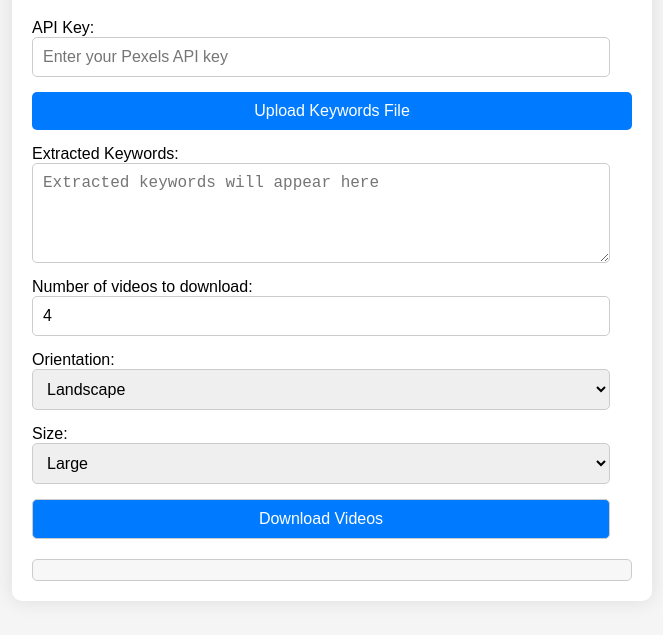
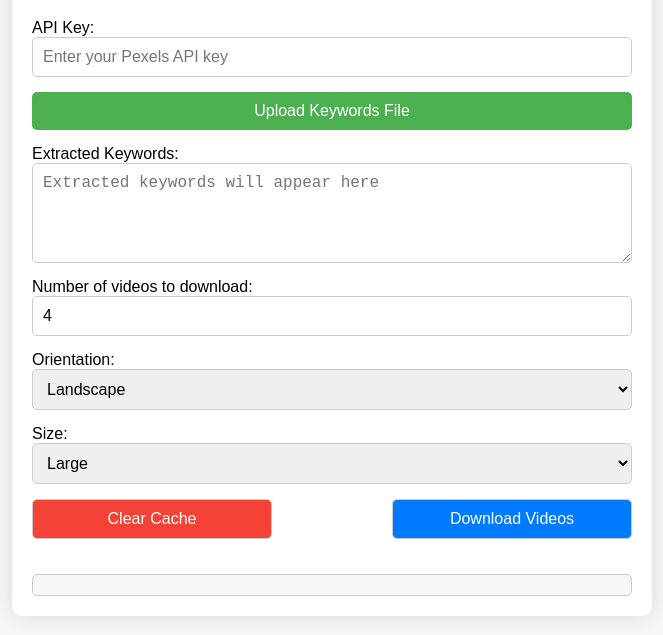
Before and after one commit to ajish-lal/Pexels-Video-Downloader, a plain HTML site: page index.html in a window 1280 px wide. Shown: the part 131-766 px from the top of the page, without its empty margins (308-971 px from the left). Drawn offline with Linux system fonts and the light colour scheme.

Commit message:
Clear video downloaded cache

```diff
--- a/fetch-videos.js
+++ b/fetch-videos.js
@@ -19,7 +19,9 @@ const fetchAndDownloadVideos = async (keywords) => {
   document.getElementById('status').innerHTML = ''; // Reset status
 
   try {
+    let parentIndex = 0;
     while (true) {
+      parentIndex++;
       const url = `https://api.pexels.com/videos/search?query=${keywords}&per_page=${80}&page=${currentPage}&orientation=${orientation}&size=${size}`;
       const headers = { Authorization: apiKey };
 
@@ -41,7 +43,9 @@ const fetchAndDownloadVideos = async (keywords) => {
         break;
       }
 
-      for (const video of data.videos) {
+      for (let index = 0; index < data.videos.length; index++) {
+        const video = data.videos[index];
+        // for (const video of data.videos) {
         const videoId = video.id;
         // Check if video ID has already been downloaded
         if (!downloadedVideoIds.includes(videoId) && videosDownloaded < parseInt(perPage)) {
@@ -58,7 +62,7 @@ const fetchAndDownloadVideos = async (keywords) => {
           }
           // Download the video if URL is found
           if (videoUrl) {
-            const fileName = `${videoId}_${videoUrl.split('/').pop()}`;
+            const fileName = `${parentIndex}_${index}__${keywords}__${videoUrl.split('/').pop()}`;
             await downloadVideo(videoUrl, fileName);
             await new Promise((resolve) => setTimeout(resolve, downloadDelay));
             // Add video ID to downloadedVideoIds array
--- a/id-logger.js
+++ b/id-logger.js
@@ -25,3 +25,7 @@ const readApiKey = () => {
     localStorage.setItem('apiKey', apiKey);
   }
 };
+
+const clearStorage = () => {
+  localStorage.removeItem('downloadedVideos');
+};
--- a/index.html
+++ b/index.html
@@ -55,7 +55,10 @@
             <option value="large" selected>Large</option>
           </select>
         </div>
-        <button class="btn" onclick="startOperation()">Download Videos</button>
+        <div class="btn-container">
+          <button class="btn btn-red" onclick="clearStorage()">Clear Cache</button>
+          <button class="btn" onclick="startOperation()">Download Videos</button>
+        </div>
         <div id="status" class="status-message"></div>
       </div>
     </div>
--- a/styles.css
+++ b/styles.css
@@ -26,7 +26,7 @@ select,
 textarea,
 .btn {
   display: block;
-  width: calc(100% - 22px);
+  width: 100%;
   padding: 10px;
   margin-bottom: 15px;
   border: 1px solid #ccc;
@@ -40,14 +40,28 @@ textarea {
   min-height: 100px; /* Set minimum height to ensure visibility */
 }
 
+.btn-container {
+  display: flex;
+  justify-content: space-between;
+}
+
 .btn {
   background-color: #007bff;
   color: #fff;
   cursor: pointer;
+  width: 40%;
 }
 
 .btn:hover {
   background-color: #0056b3;
+}
+
+.btn.btn-red {
+  background-color: #f44336;
+}
+
+.btn.btn-red:hover {
+  background-color: #c1372d;
 }
 
 .loader-container {
@@ -107,7 +121,7 @@ textarea {
 
 .file-input-label {
   display: block;
-  background-color: #007bff;
+  background-color: #4caf50;
   color: #fff;
   padding: 10px;
   border-radius: 5px;
```
